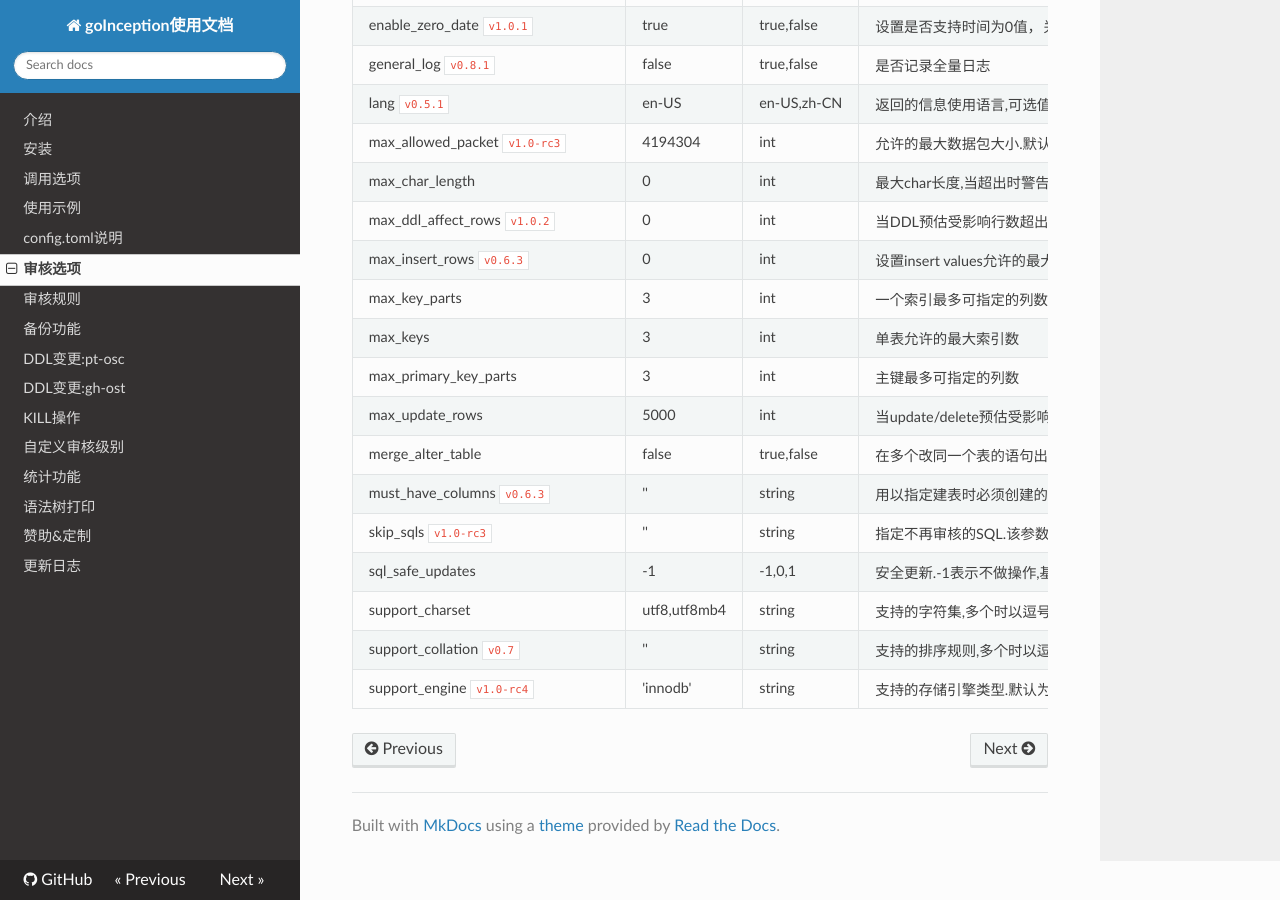
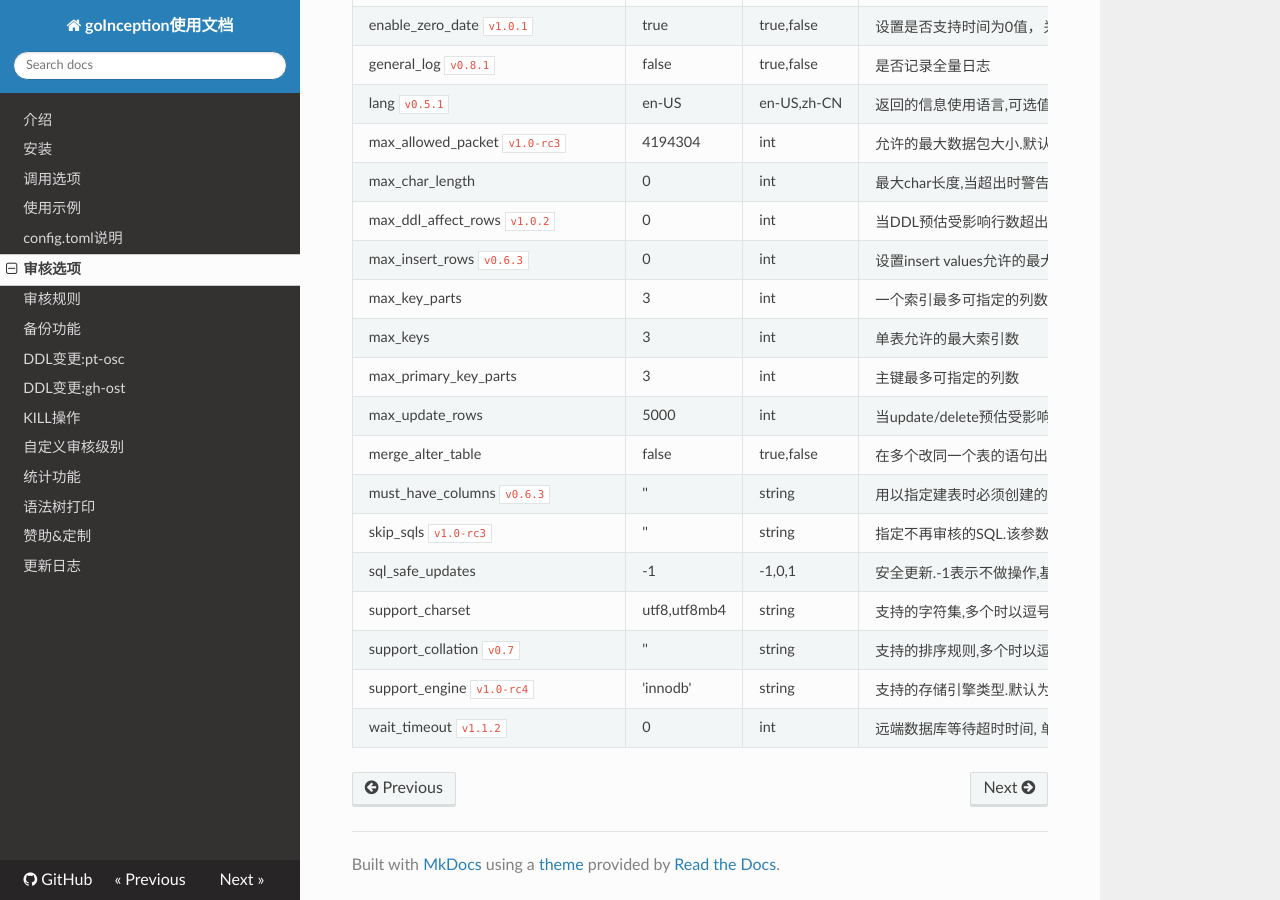
Before and after one commit to hanchuanchuan/goInception, an MkDocs documentation site: the page built from docs/options.md, in a window 1280 px wide and 900 px high, scrolled down 2786 px. Built offline with MkDocs 1.6.1, drawn with Linux system fonts in a browser that asks for light colours; nearby versions of some CDN libraries.

Commit message:
docs: 更新连接超时参数说明

```diff
--- a/docs/options.md
+++ b/docs/options.md
@@ -90,6 +90,7 @@ sql_safe_updates               | -1              |  -1,0,1  | 安全更新.-1表
 support_charset | utf8,utf8mb4              | string | 支持的字符集,多个时以逗号分隔
 support_collation `v0.7` | ''             | string | 支持的排序规则,多个时以逗号分隔
 support_engine `v1.0-rc4` | 'innodb'    |   string  | 支持的存储引擎类型.默认为`innodb`,此处可以设置多个,以逗号分隔,或者修改默认的存在引擎类型
+wait_timeout `v1.1.2` | 0      | int | 远端数据库等待超时时间, 单位:秒, 默认值为 `0` 时表示使用数据库默认值
 
 
 <!--
```
